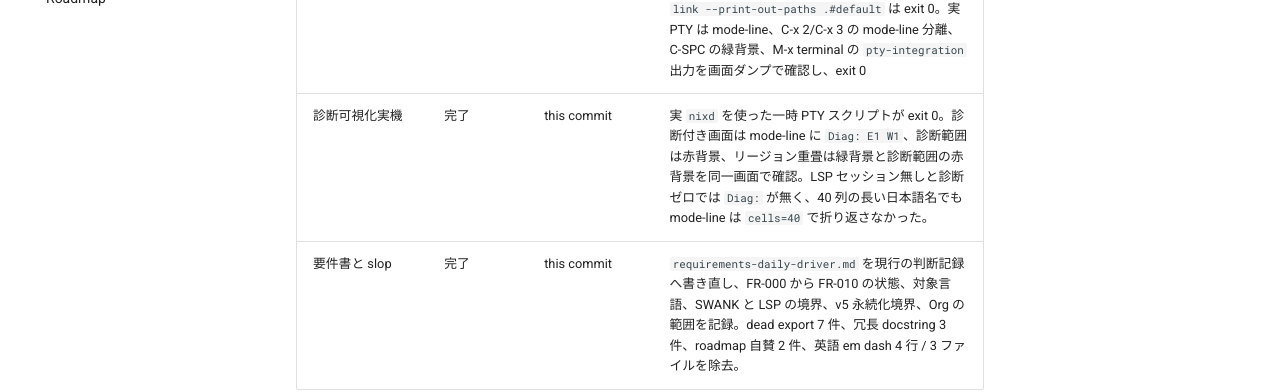
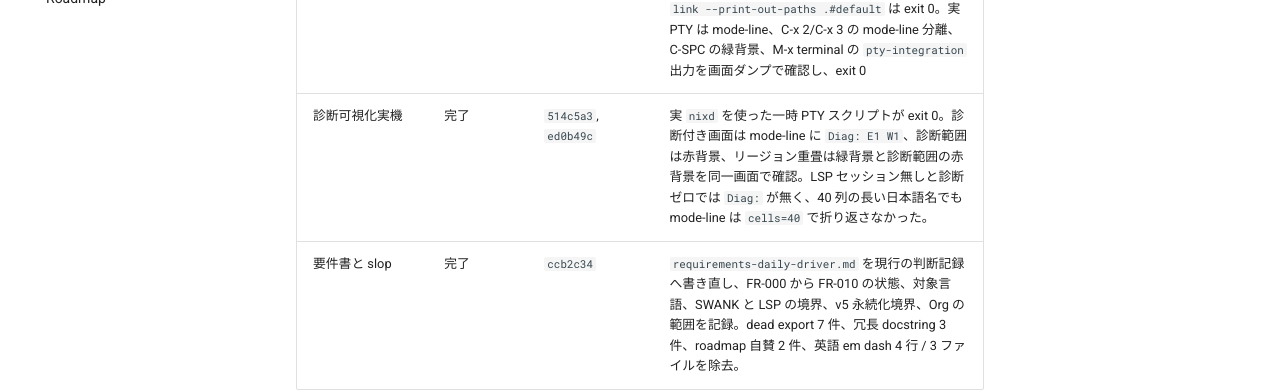
Before and after one commit to nerima-lisp/loom, an MkDocs documentation site: the page built from docs/src/notes/verification-ledger.md, in a window 1280 px wide and 900 px high, scrolled down 5491 px. Shown: the part 406-798 px from the top of the window. Built offline with MkDocs 1.6.1 and Material for MkDocs 9.7.7, drawn with Linux system fonts in a browser that asks for light colours; comment, search, counter and statistics services are not loaded.

Commit message:
docs: record verification commit ids

```diff
--- a/docs/src/notes/verification-ledger.md
+++ b/docs/src/notes/verification-ledger.md
@@ -101,5 +101,5 @@ HOME=$(mktemp -d) LOOM_BINARY="$out/bin/loom" python3 t/e2e/loom-test.py
 | P3 配線処置 | 完了 | `473b43f`, `c2e2cbf`, `fbbbf7f` | PTY E2E は `110 passed, 0 failed, 110 total`、`commands covered: 120 / 120`、exit 0。in-process は launchctl 経由で `1408 passed, 0 skipped, 0 todo, 0 failed, 0 errored, 1408 total`、exit 0。`nix flake check --print-build-logs` は `all checks passed!`、exit 0。#1/#4/#5/#6 は closed、#2 は対象外として deferred |
 | P5 CI | 実装済み | `cb5022c` | `nix build .#default` は実測 3.73 秒、`nix run .#e2e` は実測 28.47 秒。いずれも exit 0。E2E は `110 passed, 0 failed, 110 total`、`commands covered: 120 / 120`。この実測を根拠に E2E ジョブの `timeout-minutes` は 10 とした。CI の両ジョブは未実行 |
 | 統合（presentation） | 完了 | `9bbca23`, `cc0380d`, `f892bb4`, `e6ae4d5` | `nix run .#e2e` は `110 passed, 0 failed, 110 total`、`commands covered: 120 / 120`、未カバー `0`、exit 0。launchctl 経由の in-process は `1427 passed, 0 skipped, 0 todo, 0 failed, 0 errored, 1427 total`、exit 0。`nix flake check` は `all checks passed!`、exit 0。`nix build --no-link --print-out-paths .#default` は exit 0。実PTY は mode-line、C-x 2/C-x 3 の mode-line 分離、C-SPC の緑背景、M-x terminal の `pty-integration` 出力を画面ダンプで確認し、exit 0 |
-| 診断可視化実機 | 完了 | this commit | 実 `nixd` を使った一時 PTY スクリプトが exit 0。診断付き画面は mode-line に `Diag: E1 W1`、診断範囲は赤背景、リージョン重畳は緑背景と診断範囲の赤背景を同一画面で確認。LSP セッション無しと診断ゼロでは `Diag:` が無く、40 列の長い日本語名でも mode-line は `cells=40` で折り返さなかった。 |
-| 要件書と slop | 完了 | this commit | `requirements-daily-driver.md` を現行の判断記録へ書き直し、FR-000 から FR-010 の状態、対象言語、SWANK と LSP の境界、v5 永続化境界、Org の範囲を記録。dead export 7 件、冗長 docstring 3 件、roadmap 自賛 2 件、英語 em dash 4 行 / 3 ファイルを除去。 |
+| 診断可視化実機 | 完了 | `514c5a3`, `ed0b49c` | 実 `nixd` を使った一時 PTY スクリプトが exit 0。診断付き画面は mode-line に `Diag: E1 W1`、診断範囲は赤背景、リージョン重畳は緑背景と診断範囲の赤背景を同一画面で確認。LSP セッション無しと診断ゼロでは `Diag:` が無く、40 列の長い日本語名でも mode-line は `cells=40` で折り返さなかった。 |
+| 要件書と slop | 完了 | `ccb2c34` | `requirements-daily-driver.md` を現行の判断記録へ書き直し、FR-000 から FR-010 の状態、対象言語、SWANK と LSP の境界、v5 永続化境界、Org の範囲を記録。dead export 7 件、冗長 docstring 3 件、roadmap 自賛 2 件、英語 em dash 4 行 / 3 ファイルを除去。 |
```
